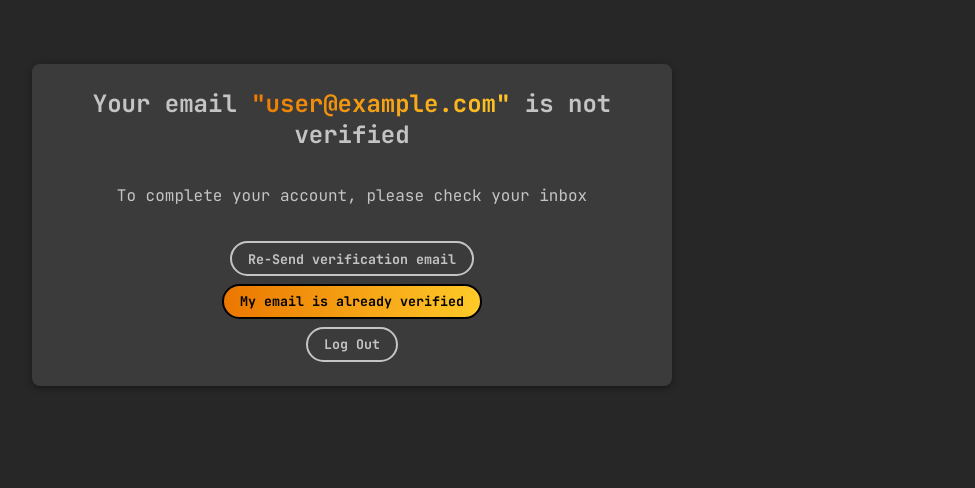
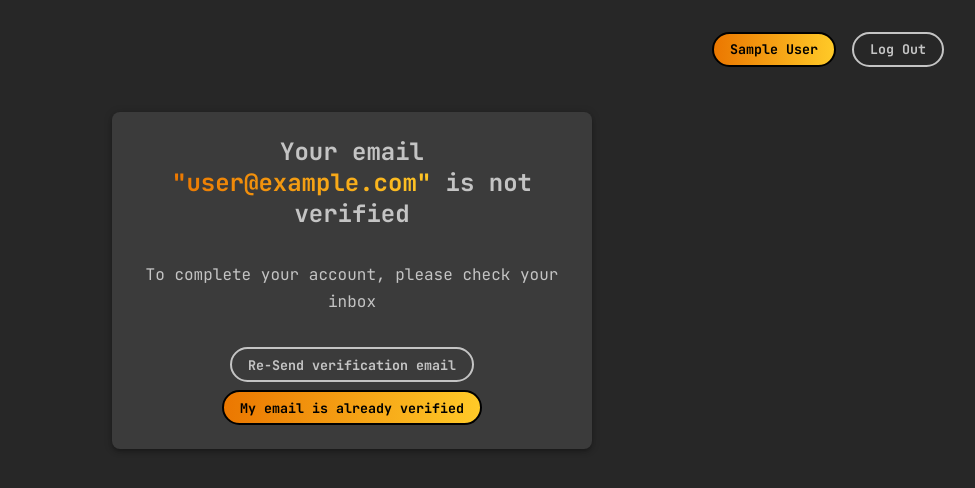
Before and after one commit to marioperezhurtado/cloud-notes, a React (Vite) app: page /email-not-verified in a window 1280 px wide. Shown: the top 488 px of the page, without its empty margins (288-1263 px from the left). Built offline with nearby package versions, Linux system fonts and the light colour scheme; no server answers; sample sign-in values are in the browser's storage.

Commit message:
Added email verification

```diff
--- a/src/contexts/AuthContext.jsx
+++ b/src/contexts/AuthContext.jsx
@@ -1,12 +1,12 @@
 import { createContext, useContext, useState, useEffect } from 'react'
 
 import {
-  onAuthStateChanged,
   signInWithEmailAndPassword,
   createUserWithEmailAndPassword,
   signInWithPopup,
   signOut,
   updateProfile,
+  sendEmailVerification,
   sendPasswordResetEmail
 } from 'firebase/auth'
 import { auth, googleProvider, githubProvider } from '../firebase'
@@ -17,6 +17,7 @@ const useAuth = () => useContext(AuthContext)
 
 const AuthProvider = ({ children }) => {
   const [currentUser, setCurrentUser] = useState()
+  const [loading, setLoading] = useState(true)
 
   const login = (email, password) => {
     return signInWithEmailAndPassword(auth, email, password)
@@ -24,6 +25,7 @@ const AuthProvider = ({ children }) => {
 
   const signup = async ({ name, email, password }) => {
     await createUserWithEmailAndPassword(auth, email, password)
+    await sendEmailVerification(auth.currentUser)
     return updateProfile(auth.currentUser, { displayName: name })
   }
 
@@ -43,17 +45,21 @@ const AuthProvider = ({ children }) => {
     return updateProfile(currentUser, userData)
   }
 
+  const verifyUserEmail = () => {
+    return sendEmailVerification(currentUser)
+  }
+
   const resetPassword = (email) => {
     return sendPasswordResetEmail(auth, email)
   }
 
   useEffect(() => {
-    const unsubscribe = onAuthStateChanged(auth, (user) => {
+    const unsuscribe = auth.onAuthStateChanged((user) => {
       setCurrentUser(user)
+      setLoading(false)
     })
-
-    return unsubscribe
-  }, [])
+    return unsuscribe
+  })
 
   const values = {
     currentUser,
@@ -63,10 +69,15 @@ const AuthProvider = ({ children }) => {
     loginGithub,
     logout,
     updateUser,
+    verifyUserEmail,
     resetPassword
   }
 
-  return <AuthContext.Provider value={values}>{children}</AuthContext.Provider>
+  return (
+    <AuthContext.Provider value={values}>
+      {!loading && children}
+    </AuthContext.Provider>
+  )
 }
 
 export { AuthProvider }
--- a/src/pages/EmailNotVerified/EmailNotVerified.jsx
+++ b/src/pages/EmailNotVerified/EmailNotVerified.jsx
@@ -1,31 +1,36 @@
 import { useState } from 'react'
-import { useNavigate } from 'react-router-dom'
+import { Navigate } from 'react-router-dom'
 import useAuth from '../../contexts/AuthContext'
 
 import styles from './EmailNotVerified.module.scss'
 
+import Header from '../../layout/Header/Header'
+
 const EmailNotVerified = () => {
-  const navigate = useNavigate()
   const [error, setError] = useState()
+  const [success, setSuccess] = useState()
 
-  const { currentUser, logout } = useAuth()
+  const { currentUser, verifyUserEmail, logout } = useAuth()
 
-  if (!currentUser) return
+  if (!currentUser) return <Navigate to="/login" />
 
-  const logoutHandler = async () => {
+  const reloginHandler = () => logout()
+
+  const sendVerificationHandler = async () => {
     setError('')
+    setSuccess('')
 
     try {
-      await logout()
-      navigate('/login')
+      await verifyUserEmail()
+      setSuccess('Verification email has been re-sent')
     } catch {
-      setError('Failed to log out')
+      setError('Failed to send verification email')
     }
   }
 
-  const reloadHandler = () => location.reload()
-
   return (
+    <>
+      <Header />
       <div className={styles['email-not-verified']}>
         <h2>
           Your email
@@ -33,19 +38,20 @@ const EmailNotVerified = () => {
           is not verified
         </h2>
         {error && <p className="error-text">{error}</p>}
+        {success && <p className="success-text">{success}</p>}
         <p>To complete your account, please check your inbox</p>
         <div>
-        <button className="btn btn-secondary">
+          <button
+            className="btn btn-secondary"
+            onClick={sendVerificationHandler}>
             Re-Send verification email
           </button>
-        <button className="btn btn-primary" onClick={reloadHandler}>
+          <button className="btn btn-primary" onClick={reloginHandler}>
             My email is already verified
-        </button>
-        <button className="btn btn-secondary" onClick={logoutHandler}>
-          Log Out
           </button>
         </div>
       </div>
+    </>
   )
 }
 
--- a/src/pages/EmailNotVerified/EmailNotVerified.module.scss
+++ b/src/pages/EmailNotVerified/EmailNotVerified.module.scss
@@ -1,6 +1,7 @@
 .email-not-verified {
-  margin-top: 4rem;
+  margin: 7rem auto;
   padding: 1.5rem 2rem;
+  max-width: 30rem;
   border-radius: var(--borderRadius);
   background-color: var(--secondaryBackgroundColor);
   text-align: center;
@@ -23,3 +24,19 @@
     margin-top: 2rem;
   }
 }
+
+
+@media (max-width: 715px) {
+  .email-not-verified {
+    margin-top: 2rem;
+    padding: 1rem;
+
+    h2 {
+      font-size: 1.3rem;
+
+      span {
+        word-wrap: break-word;
+      }
+    }
+  }
+}
--- a/src/pages/ForgotPassword/ForgotPassword.jsx
+++ b/src/pages/ForgotPassword/ForgotPassword.jsx
@@ -14,6 +14,7 @@ const ForgotPassword = () => {
   const resetPasswordHandler = async (e) => {
     e.preventDefault()
     setError('')
+    setSuccess('')
 
     const email = formRef.current.email.value
 
--- a/src/pages/Login/Login.jsx
+++ b/src/pages/Login/Login.jsx
@@ -46,7 +46,7 @@ const Login = () => {
         {error && <p className="error-text">{error}</p>}
         <label htmlFor="email">Email</label>
         <input
-          type="text"
+          type="email"
           name="email"
           placeholder="email@example.com"
           autoComplete="your-email"
--- a/src/pages/Signup/Signup.jsx
+++ b/src/pages/Signup/Signup.jsx
@@ -54,7 +54,7 @@ const Login = () => {
         <input type="text" name="name" autoComplete="your-name" />
         <label htmlFor="email">Email</label>
         <input
-          type="text"
+          type="email"
           name="email"
           placeholder="email@example.com"
           autoComplete="your-email"
```
Lines whose indentation alone changed are shown as unchanged.
